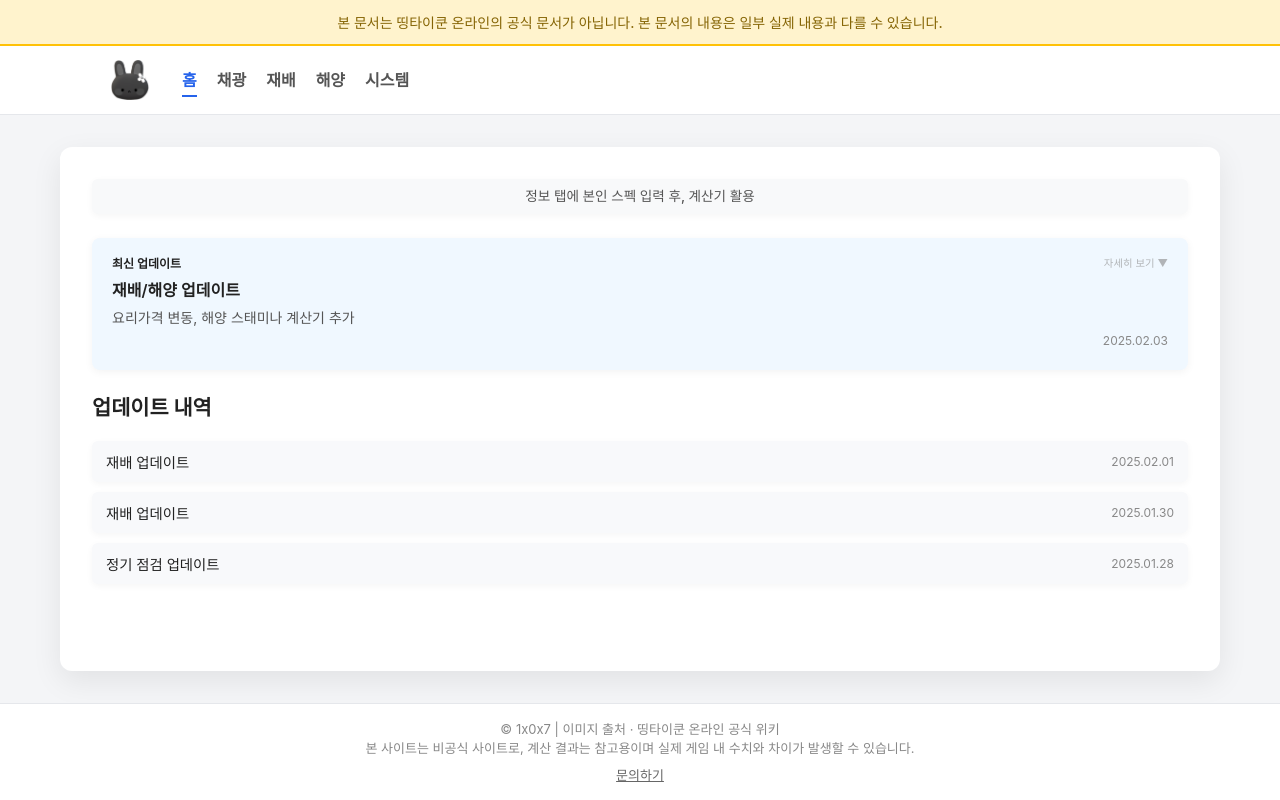
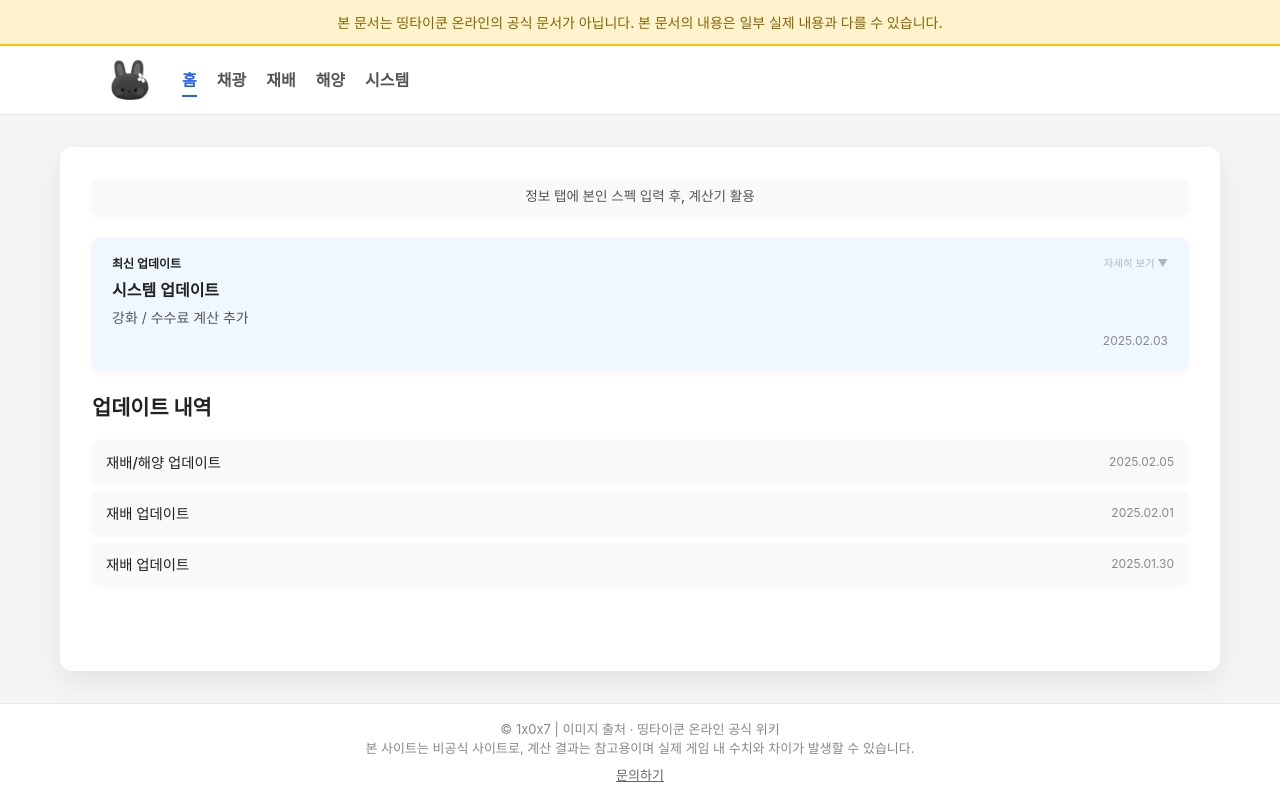
Before and after one commit to 1x0x7/107spa, a Next.js app: page / in a window 1280 px wide. Built offline with nearby package versions, Linux system fonts and the light colour scheme.

Commit message:
update notes

```diff
--- a/data/updates.ts
+++ b/data/updates.ts
@@ -12,25 +12,23 @@ export interface UpdateItem {
 
 export const UPDATE_HISTORY: UpdateItem[] = [
   {
-    title: "재배/해양 업데이트",
-    desc: "요리가격 변동, 해양 스태미나 계산기 추가",
+    title: "시스템 업데이트",
+    desc: "강화 / 수수료 계산 추가",
     date: "2025.02.03",
     isLatest: true,
     details: {
       changes: [
-        "요리 가격 변경",
-        "해양 스태미나 계산기 추가 - 연금품의 보유량을 토대로 어떤 어패류를 채집해야 하는지 알려줍니다",
+        "시스템 - 강화 , 수수료 추가",
       ],
       fixes: [
-        "해양 스태미나 입력 정보가 다른 창으로 이동해도 저장됩니다",
 
       ],
       notes: [
-        "다음 업데이트 : 02.05 예정"
+        "다음 업데이트 : 02.05 예정(정기 점검)"
       ]
     }
   },
+  { title: "재배/해양 업데이트", date: "2025.02.05" },
   { title: "재배 업데이트", date: "2025.02.01" },
   { title: "재배 업데이트", date: "2025.01.30" },
-  { title: "정기 점검 업데이트", date: "2025.01.28" },
 ]
```
